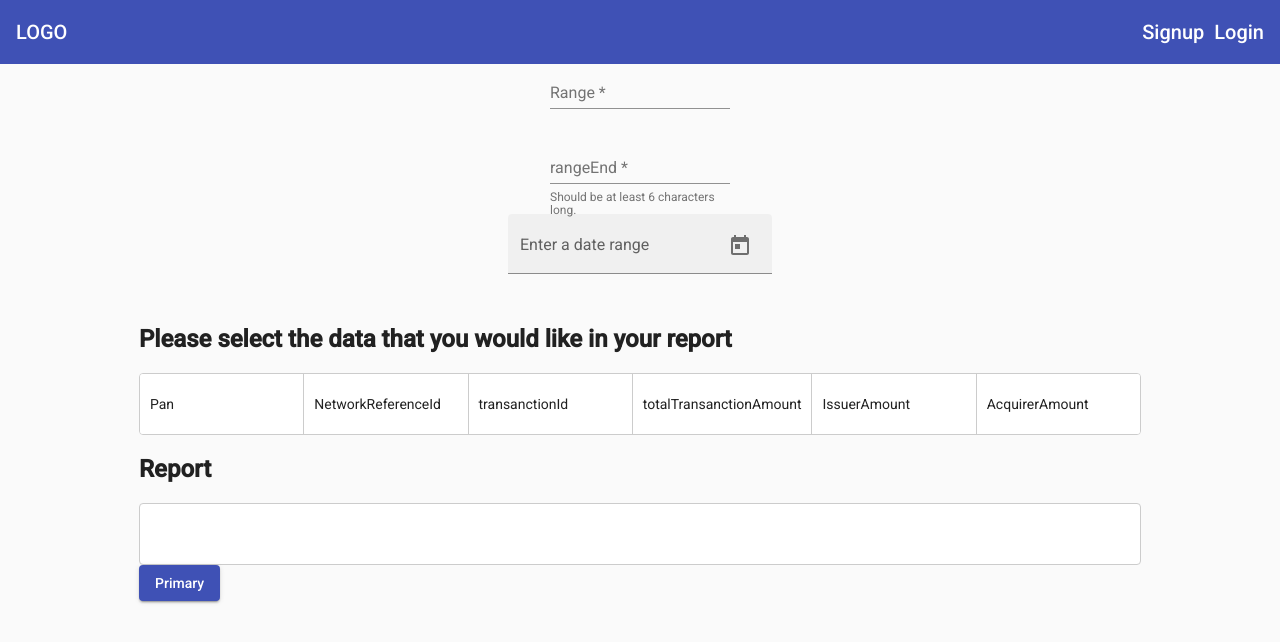
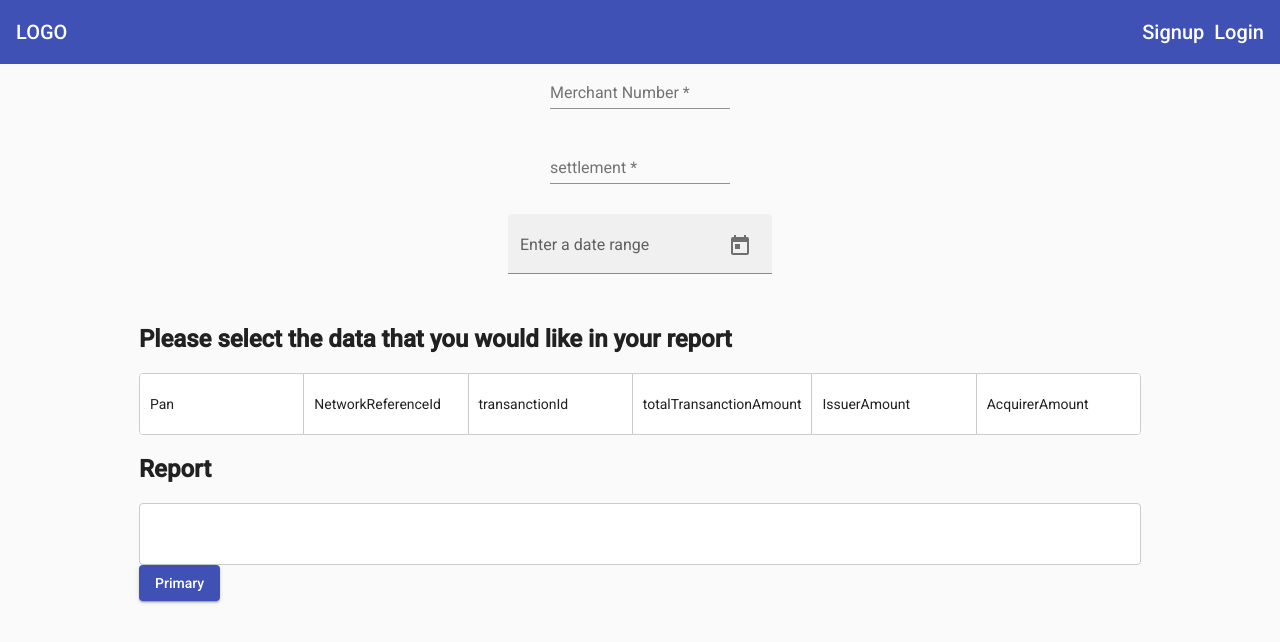
Before and after one commit to shytownish/raven-partners-ui-, an Angular app: page / in a window 1280 px wide. Shown: the top 642 px of the page. Built offline with nearby package versions, Linux system fonts and the light colour scheme.

Commit message:
updating the values for fields

```diff
--- a/src/app/welcome/welcome.component.html
+++ b/src/app/welcome/welcome.component.html
@@ -4,11 +4,11 @@
 
   <!-- range -->
     <mat-form-field>
-      <input type="text" matInput placeholder="Range" ngModel name="range" email required #rangeInput="ngModel">
+      <input type="text" matInput placeholder="Merchant Number" ngModel name="range" email required #rangeInput="ngModel">
     </mat-form-field>
 
-    <mat-form-field hintLabel="Should be at least 6 characters long.">
-      <input type="text" matInput placeholder="rangeEnd" ngModel name="range-end" required minlength="6" #rend="ngModel">
+    <mat-form-field hintLabel="">
+      <input type="text" matInput placeholder="settlement" ngModel name="range-end" required minlength="6" #rend="ngModel">
     </mat-form-field>
   <!-- end range -->
 
```
